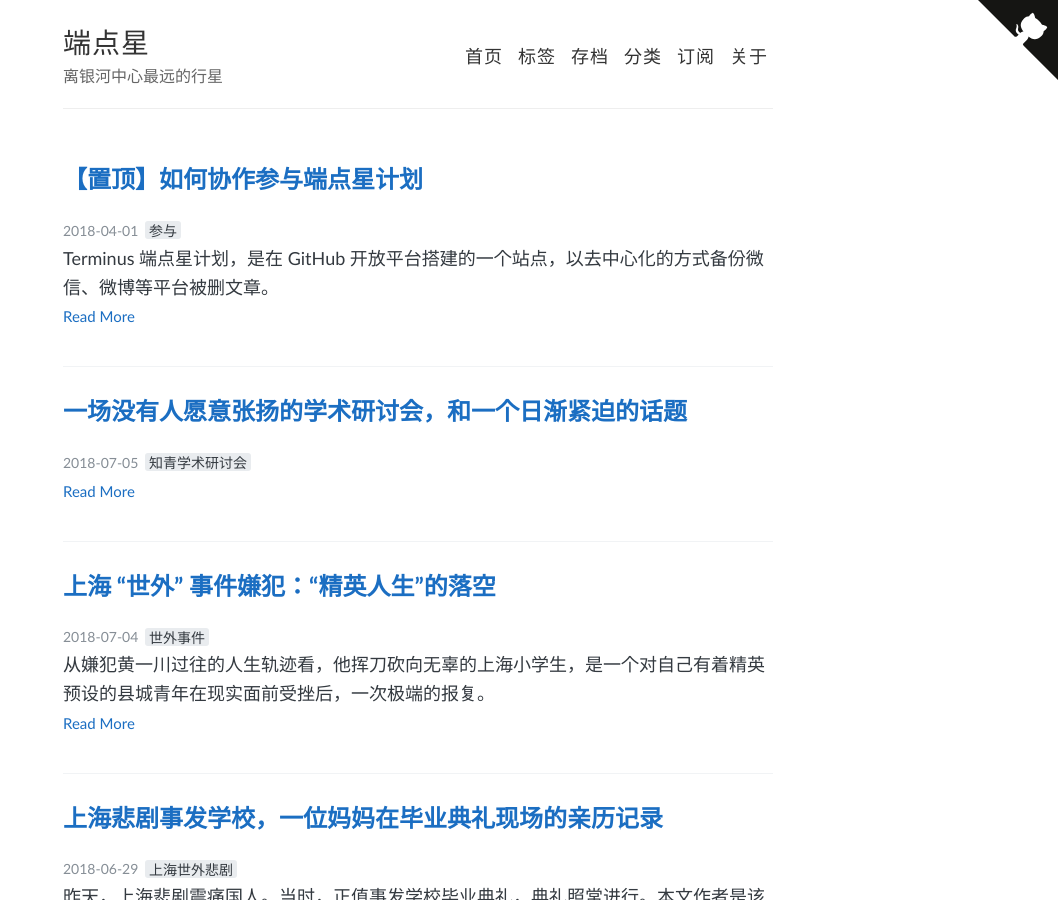
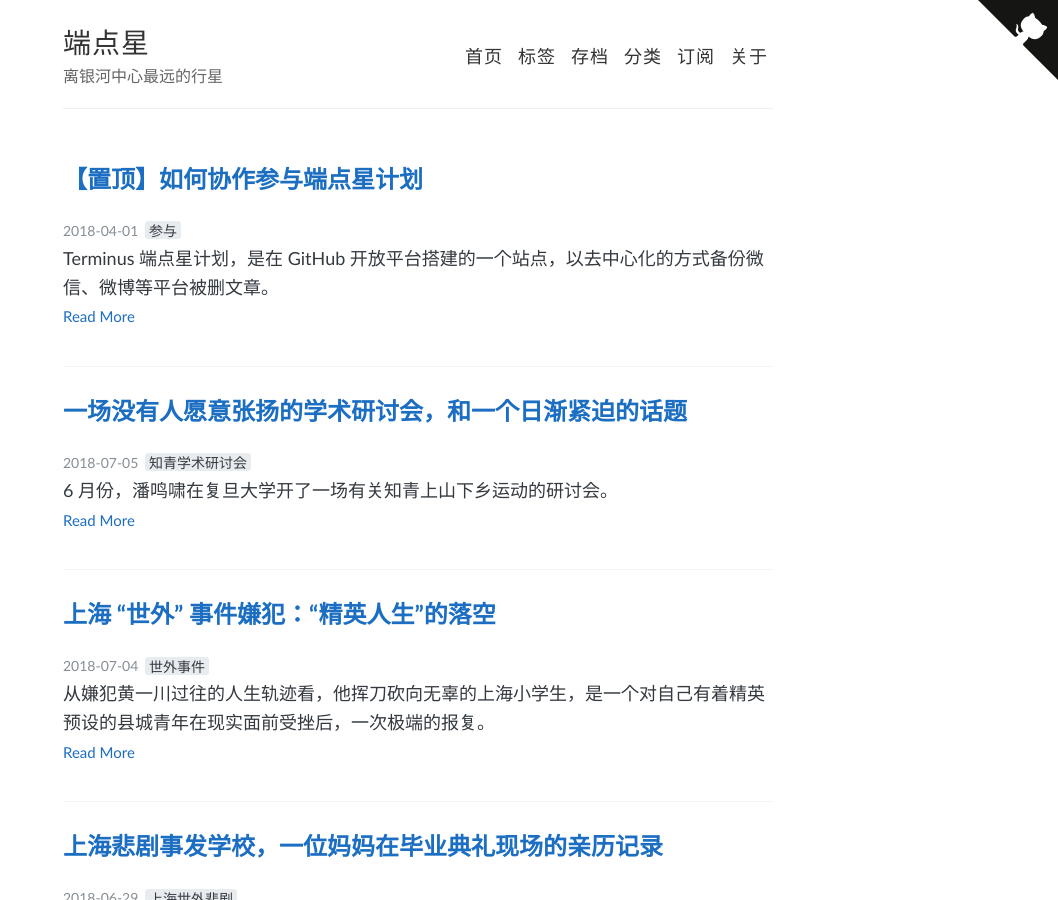
Before and after one commit to Terminus2049/Terminus2049.github.io, a Jekyll site: the page built from index.html, in a window 1280 px wide and 900 px high. Shown: the whole window, without its empty margins (222-1280 px from the left). Built offline with Jekyll 4.4.1, drawn with Linux system fonts in a browser that asks for light colours; the list of posts is cut into pages by our own code.

Commit message:
add description

```diff
--- a/_posts/2018-07-05-MichelBonnin-seminar.md
+++ b/_posts/2018-07-05-MichelBonnin-seminar.md
@@ -12,11 +12,9 @@ tags: 知青学术研讨会
 
 image_feature: "https://i.imgur.com/IrZo4GG.jpg"
 
-description:
+description: 6月份，潘鸣啸在复旦大学开了一场有关知青上山下乡运动的研讨会。
 
 ---
-
-# 一场没有人愿意张扬的学术研讨会，和一个日渐紧迫的话题
 
 原文来自好奇心日报：~~[一场没有人愿意张扬的学术研讨会，和一个日渐紧迫的话题](https://www.qdaily.com/articles/54840.html)~~
 
@@ -32,7 +30,7 @@ description:
 
 他是一名法国汉学家，说着一口流利的中文，目前是法国高等社会科学高等研究院教授，以及香港中文大学中国研究中心的客座教授。
 
-1973 年，潘鸣啸带着对中国的好奇心来到香港，原本想研究当代儒学，没想到却在租屋处遇见“逃港知青”，这些知青的真实故事，让潘鸣啸找到了一个窥见神秘中国的途径。
+1973年，潘鸣啸带着对中国的好奇心来到香港，原本想研究当代儒学，没想到却在租屋处遇见“逃港知青”，这些知青的真实故事，让潘鸣啸找到了一个窥见神秘中国的途径。
 
 在潘鸣啸之前，美国作者托马斯·伯恩斯坦（Thomas Bernstein）的著作《[上山下乡——一个美国人眼中的中国知青运动](https://book.douban.com/subject/2137378/)》已经在某种程度上，先行定调外国人视角中的“中国知青”——一场 “解决城市人口膨胀和城市失业率日渐高涨的社会压力” 的运动。
 
@@ -47,7 +45,7 @@ description:
 
 1968 年是知青上山下乡运动的重要转折点。这场运动从 1955 年在各地就已经陆续开展，但 1968 那一年因为毛泽东的 “一二·二一 指示 ” ，使得下乡人数到达最高峰。
 
-从 1968 年到 1979 年共 12 年间，约有 1650 万知青被送到农村，加上之前的数量，总数将近 2000 万人。而他们的子女家庭所覆盖的人口数量，会远远超过这个数字。
+从 1968 年到 1979年共 12 年间，约有 1650 万知青被送到农村，加上之前的数量，总数将近 2000 万人。而他们的子女家庭所覆盖的人口数量，会远远超过这个数字。
 
 ![](https://i.imgur.com/aBJflqP.jpg)
 *不同年度和种类的知青下放人数，资料参考自潘鸣啸《[上山下乡运动再评价](https://cecmcmb.files.wordpress.com/2010/02/panmingxiao-shehuixueyanjiu.pdf)》。*
```
